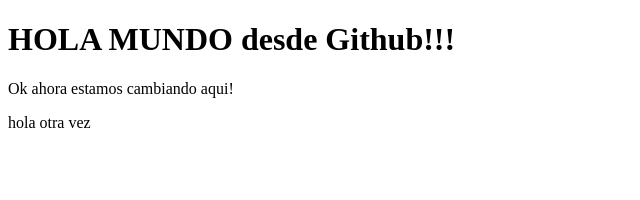
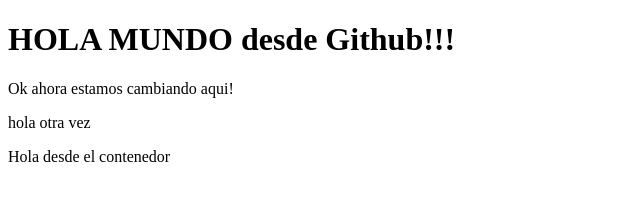
Before and after one commit to angerimg/Test-005, a plain HTML site: page index.html in a window 1280 px wide. Shown: the whole page, without its empty margins (0-640 px from the left). Drawn offline with Linux system fonts and the light colour scheme.

Commit message:
Update index.html
add div and p

```diff
--- a/index.html
+++ b/index.html
@@ -10,5 +10,6 @@
     <h1>HOLA MUNDO desde Github!!!</h1>
     <p> Ok ahora estamos cambiando aqui!</p>
     <p> hola otra vez</p>
+    <div> <p>Hola desde el contenedor</p></div>
 </body>
 </html>
```
